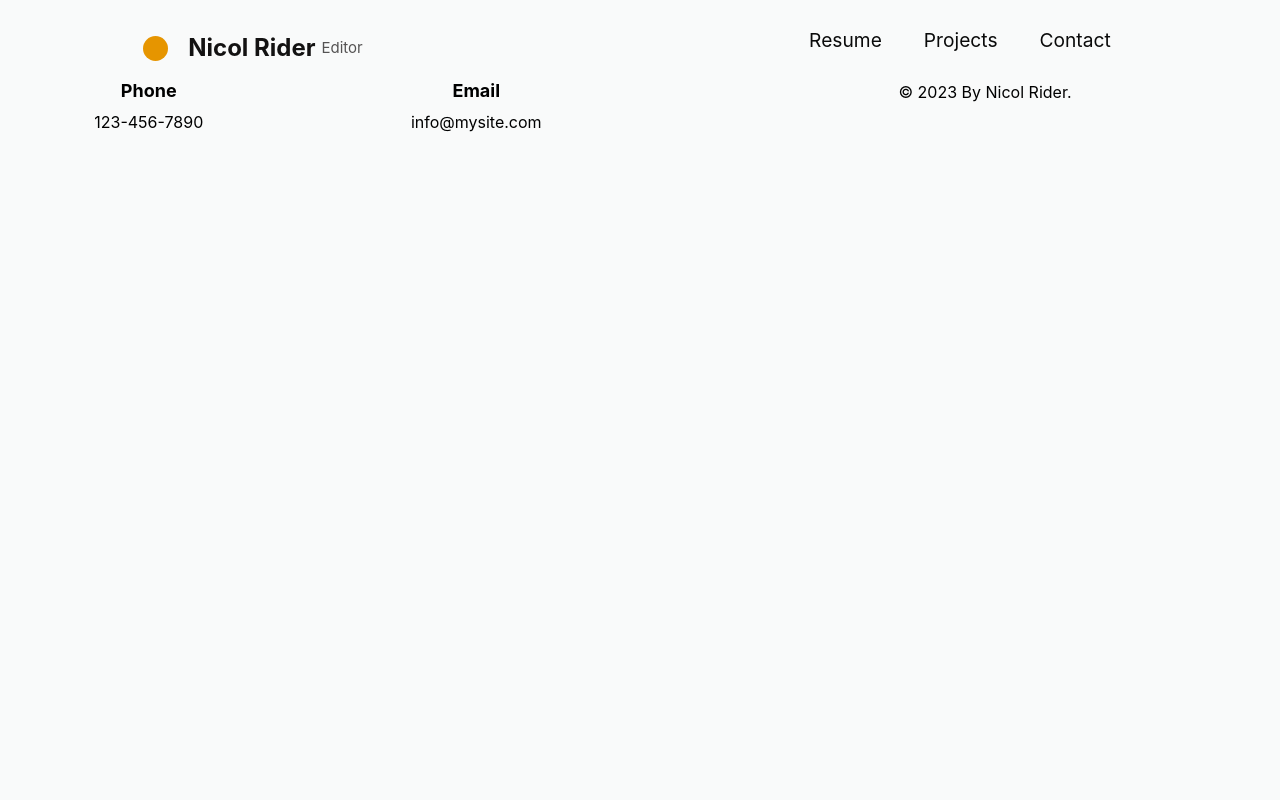
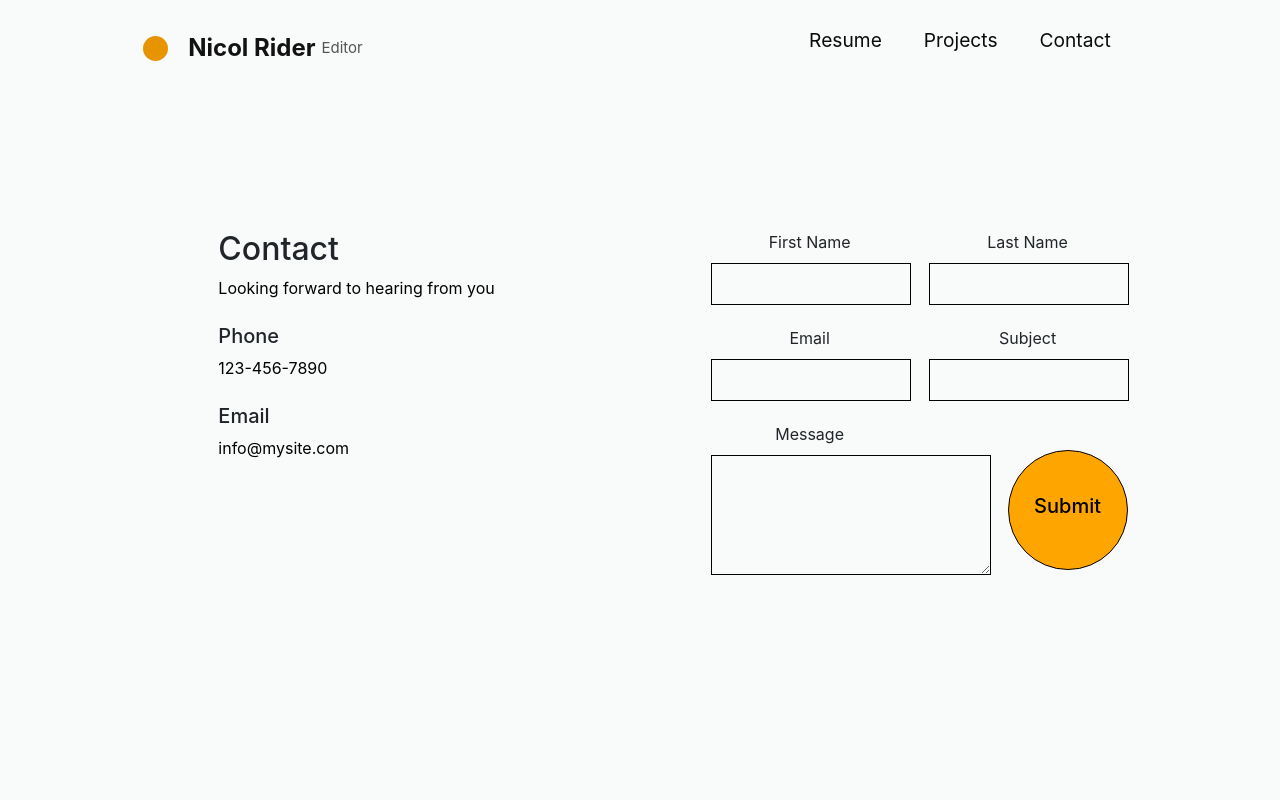
Before and after one commit to trirahul/RSVI2021, a React (Create React App) app: page / in a window 1280 px wide. Both pictures are taken after a click on the element "Contact". Shown: the top 800 px of the page. Built offline with nearby package versions, Linux system fonts and the light colour scheme.

Commit message:
Added Contact Page

```diff
--- a/src/App.js
+++ b/src/App.js
@@ -28,7 +28,7 @@ class App extends Component {
     this.setState({page:'contact'});
   }
   render() {
-    if(this.state.page=='projects'){
+    if(this.state.page==='projects'){
       return (
         <div className='App'>
           <Header
@@ -42,7 +42,7 @@ class App extends Component {
         </div>
       );
     }
-    else if(this.state.page=='resume'){
+    else if(this.state.page==='resume'){
       return (
         <div className='App'>
           <Header
@@ -56,7 +56,7 @@ class App extends Component {
         </div>
       );
     }
-    else if(this.state.page=='contact'){
+    else if(this.state.page==='contact'){
       return (
         <div className='App'>
           <Header
--- a/src/components/Footer.css
+++ b/src/components/Footer.css
@@ -9,5 +9,9 @@ a,p{
     color: black;
 }
 footer{
+    padding-top: 50px;
+    border-top-style: solid;
+    border-top-width: 1px;
+    border-top-color: lightgray;
     height: 100px;
 }
--- a/src/components/Footer.js
+++ b/src/components/Footer.js
@@ -9,7 +9,7 @@ const Footer = () => {
             <div class="row">
                 <div class="col-sm-6 col-md-3 item">
                     <h3>Phone</h3>
-                    <a href="#">123-456-7890</a>
+                    <p>123-456-7890</p>
                 </div>
                 <div class="col-sm-6 col-md-3 item">
                     <h3>Email</h3>
--- a/src/components/Header.js
+++ b/src/components/Header.js
@@ -5,7 +5,6 @@ function Header(props) {
     const [click, setClick] = useState(false)
 
     const handleClick = () =>setClick(!click);
-    const closeMobileMenu = () => setClick(false);
 
     return (
         <div>
--- a/src/components/Pages/Contact.css
+++ b/src/components/Pages/Contact.css
@@ -0,0 +1,80 @@
+body{
+    background-color: #f9fafa;
+  }
+
+.info{
+  text-align: left;
+}
+
+.t-gap{
+  height: 150px;
+}
+
+.b-gap{
+  height: 250px;
+}
+
+.form{
+  width: 450px;
+  padding-left: 15px;
+  padding-right: 15px;
+}
+
+.form-field{
+  width: 200px;
+}
+
+.form-textarea{
+  width: 280px;
+  height: 120px;
+}
+
+.form-element{
+  display: flex;
+  flex-direction: column;
+}
+
+@media only screen and (max-width: 576px) {
+  .form{
+    width: 100%;
+    display: flex;
+    flex-direction: column;
+  }
+  .form-element, .form-field, .form-textarea{
+    width: 100%;
+  }
+}
+
+.form-field, .form-textarea{
+  padding: 8px;
+  border-width: 1px;
+  border-style: solid;
+  border-color: black;
+  background-color: transparent;
+  margin: 1px 1px 21px 1px;
+}
+
+.form-field:hover, .form-textarea:hover{
+  border-width: 2px;
+  margin: 0px 0px 20px 0px;
+}
+
+.form-label{
+  width: 200px;
+}
+
+.round-submit{
+  width: 120px;
+  height: 120px;
+  margin-top: 28px;
+  border-width: 1px;
+  border-radius: 60px;
+  vertical-align: top;
+  border-style: solid;
+  border-color: black;
+  background-color: orange;
+}
+
+.round-submit:hover{
+  background-color: transparent;
+}
--- a/src/components/Pages/Contact.js
+++ b/src/components/Pages/Contact.js
@@ -1,13 +1,50 @@
-import React, { Component } from 'react'
-import './Contact.css'
+import React, { Component } from 'react';
+import Form from './Form';
+import Info from './Info';
+import './Contact.css';
+
 class Contact extends Component {
     render() {
         return (
             <div>
 
+                <div className='row t-gap' />
+
+                <div className='row'>
+
+                    <div className='col-lg-6 col-md-5'>
+
+                        <div className='row'>
+
+                            <div className='col-xl-4 col-lg-2 col-1' />
+
+                            <Info />
+
+                            <div className='col-xl-2 col-lg-1 col-1' />
+
+                        </div>
+
+                    </div>
+
+                    <div className='col-lg-6 col-md-7'>
+
+                        <div className='row'>
+
+                            <div className='col-lg-1 col-md-0 col-1' />
+
+                            <Form />
+
+                        </div>
+
+                    </div>
+
+                </div>
+
+                <div className='row b-gap' />
+
             </div>
-        )
+        );
     }
 }
 
-export default Contact
+export default Contact;
--- /dev/null
+++ b/src/components/Pages/Form.js
@@ -0,0 +1,61 @@
+import React, { Component } from 'react';
+
+class Form extends Component {
+    render() {
+        return (
+
+            <div className='col-lg-11 col-md-12 col-11'>
+
+                <div className='row form'>
+
+                    <div className='form-element mr-3'>
+                        <label className='form-label'>
+                            First Name
+                        </label>
+                        <input className='form-field'></input>
+                    </div>
+
+
+                    <div className='form-element'>
+                        <label className='form-label'>
+                            Last Name
+                        </label>
+                        <input className='form-field'></input>
+                    </div>
+
+                    <div className='form-element mr-3'>
+                        <label className='form-label'>
+                            Email
+                        </label>
+                        <input className='form-field'></input>
+                    </div>
+
+                    <div className='form-element'>
+                        <label className='form-label'>
+                            Subject
+                        </label>
+                        <input className='form-field'></input>
+                    </div>
+
+                    <div className='form-element mr-3'>
+                        <label className='form-label'>
+                            Message
+                        </label>
+                        <textarea className='form-textarea'></textarea>
+                    </div>
+
+                    <button className='round-submit'>
+                        <h5>
+                            Submit
+                        </h5>
+                    </button>
+
+                </div>
+
+            </div>
+
+        );
+    }
+}
+
+export default Form;
--- a/src/components/Pages/Home.js
+++ b/src/components/Pages/Home.js
@@ -9,7 +9,9 @@ class Home extends Component {
                 <div className='row'>
                     <div className='col-md-6 image-box' >
                         <img src='https://static.wixstatic.com/media/c837a6_a5f904abc9224779abfc65cb53fa6ba7~mv2.jpg/v1/crop/x_158,y_151,w_1117,h_1117/fill/w_630,h_630,al_c,q_85,usm_0.66_1.00_0.01/gettyimages-1284121212-2048x2048_edited_.webp'
-                        class='round-image'/>
+                        class='round-image'
+                        alt='nicol rider pic'
+                        />
                     </div>
                     <div className='col-md-6'>
                         <div className='row text-box text'>
--- /dev/null
+++ b/src/components/Pages/Info.js
@@ -0,0 +1,24 @@
+import React, { Component } from 'react';
+
+class Info extends Component {
+    render() {
+        return (
+
+            <div className='col-xl-6 col-lg-9 col-10 info'>
+
+                <h2>Contact</h2>
+                <p>Looking forward to hearing from you</p>
+
+                <h5 className='mt-4'>Phone</h5>
+                <p>123-456-7890</p>
+
+                <h5 className='mt-4'>Email</h5>
+                <p>info@mysite.com</p>
+
+            </div>
+
+        );
+    }
+}
+
+export default Info;
```
Also changed, not shown: src/components/Pages/Home.css (+3 -4 lines), src/components/Header.css (indentation only), src/components/Pages/Projects.css (indentation only).
